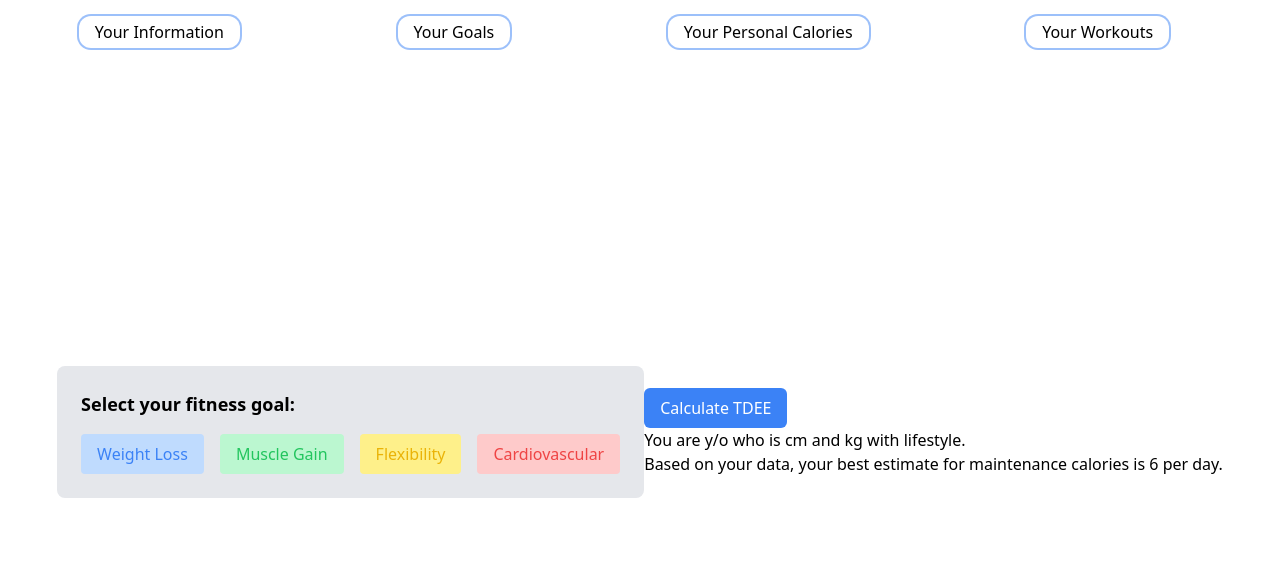
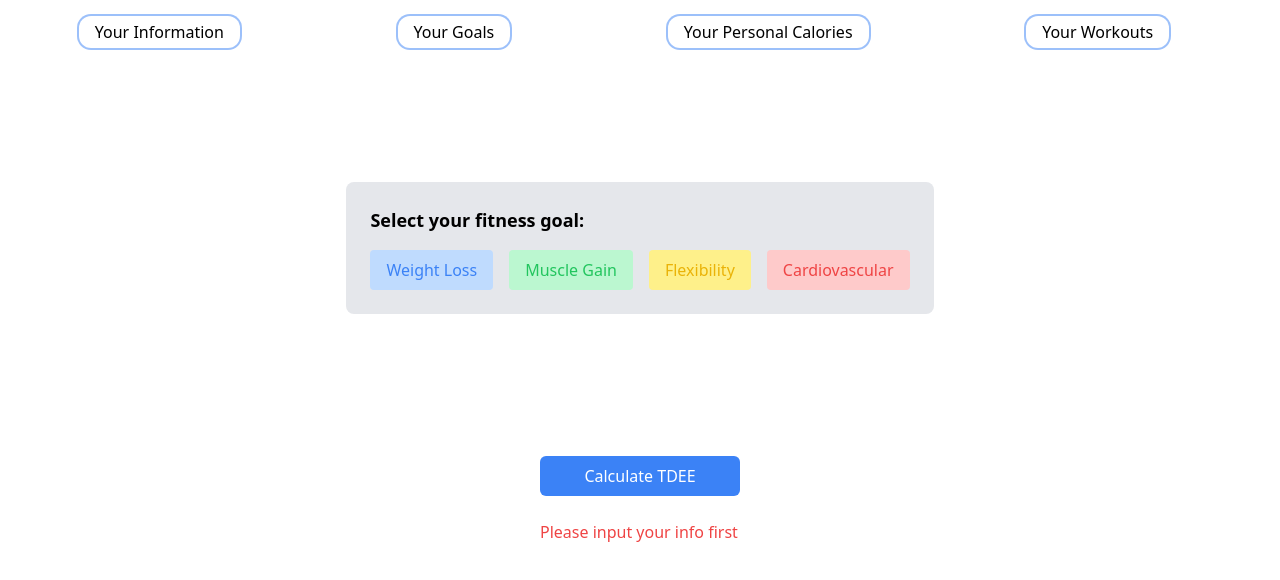
Before and after one commit to Czar123-kali/FitnessApp, a React (Create React App) app: page /goals in a window 1280 px wide. Both pictures are taken after a click on the button "Calculate TDEE". Shown: the top 580 px of the page. Built offline with nearby package versions, Linux system fonts and the light colour scheme.

Commit message:
added css on goals and result

```diff
--- a/src/components/Result.js
+++ b/src/components/Result.js
@@ -1,71 +1,91 @@
-import React from "react";
+import React from 'react'
 
 const Result = ({ userData, handleTdeeCalculation, setShowTDEE, showTDEE }) => {
+  const { age, gender, activityLevel, height, weight } = userData
   const calculateTDEE = () => {
-    let activityMultiplier;
-    switch (userData.activityLevel) {
-      case "sedentary":
-        activityMultiplier = 1.2;
-        break;
-      case "lightly-active":
-        activityMultiplier = 1.375;
-        break;
-      case "moderately-active":
-        activityMultiplier = 1.55;
-        break;
-      case "very-active":
-        activityMultiplier = 1.725;
-        break;
-      case "super-active":
-        activityMultiplier = 1.9;
-        break;
+    if (
+      age === '' ||
+      gender === '' ||
+      activityLevel === '' ||
+      height === '' ||
+      weight === ''
+    ) {
+      return 0
+    }
+
+    let activityMultiplier
+
+    switch (activityLevel) {
+      case 'sedentary':
+        activityMultiplier = 1.2
+        break
+      case 'lightly-active':
+        activityMultiplier = 1.375
+        break
+      case 'moderately-active':
+        activityMultiplier = 1.55
+        break
+      case 'very-active':
+        activityMultiplier = 1.725
+        break
+      case 'super-active':
+        activityMultiplier = 1.9
+        break
       default:
-        activityMultiplier = 1.2;
-        break;
+        activityMultiplier = 1.2
+        break
     }
+
     const tdee =
-      (10 * userData.weight +
-        6.25 * userData.height -
-        5 * userData.age +
-        (userData.gender === "female" ? -161 : 5)) *
-      activityMultiplier;
+      (10 * weight +
+        6.25 * height -
+        5 * age +
+        (gender === 'female' ? -161 : 5)) *
+      activityMultiplier
 
-    return Math.round(tdee);
-  };
+    return Math.round(tdee)
+  }
 
   const handleShowTDEE = () => {
-    setShowTDEE(true); // Set showTDEE state to true when the button is clicked
-    handleTdeeCalculation(tdee);
-  };
+    setShowTDEE(true) // Set showTDEE state to true when the button is clicked
+    handleTdeeCalculation(tdee)
+    console.log(userData)
+  }
 
-  const tdee = calculateTDEE(); // Calculate TDEE
+  const tdee = calculateTDEE() // Calculate TDEE
 
   return (
-    <div>
+    <div className='goal-page flex justify-center items-center'>
+      <div className='p-6 rounded-lg mx-auto max-w-screen-lg'>
+        <div className='flex justify-center'>
           <button
-        className="bg-blue-500 text-white px-4 py-2 rounded-md"
+            className='bg-blue-500 text-white px-4 py-2 rounded-md w-[200px]'
             onClick={handleShowTDEE}
           >
             Calculate TDEE
           </button>
-      {showTDEE && !isNaN(tdee) ? (
-        <>
-          <h2>
-            You are {userData.age} y/o {userData.gender} who is{" "}
-            {userData.height} cm and {userData.weight} kg with{" "}
+        </div>
+        {showTDEE && tdee != 0 ? (
+          <div className='mt-6'>
+            <h2 className='text-gray-500'>
+              You are {userData.age} y/o {userData.gender} who is{' '}
+              {userData.height} cm and {userData.weight} kg with{' '}
               {userData.activityLevel} lifestyle.
             </h2>
-          <h2>
-            Based on your data, your best estimate for maintenance calories is{" "}
+            <h2 className='text-gray-500'>
+              Based on your data, your best estimate for maintenance calories is{' '}
               {tdee} per day.
               <h2></h2>
             </h2>
-        </>
+          </div>
         ) : showTDEE ? (
-        <>Please input your info</>
+          <div className='mt-6'>
+            <h2 className='text-red-500'>Please input your info first</h2>
+          </div>
         ) : null}
       </div>
-  );
-};
+    </div>
+  )
+}
 
-export default Result;
+export default Result
--- a/src/components/UserGoals.js
+++ b/src/components/UserGoals.js
@@ -1,5 +1,5 @@
-import React from "react";
-import Result from "./Result";
+import React from 'react'
+import Result from './Result'
 
 const UserGoals = ({
   handleUserDataChange,
@@ -12,31 +12,32 @@ const UserGoals = ({
   setShowTDEE,
 }) => {
   const handleGoalChange = (event) => {
-    const goal = event.currentTarget.value;
-    setSelectedGoal(goal); // Update selectedGoal state
-    handleUserDataChange(userInfo, goal); // Pass the selected goal to the parent component
-  };
+    const goal = event.currentTarget.value
+    setSelectedGoal(goal) // Update selectedGoal state
+    handleUserDataChange(userInfo, goal) // Pass the selected goal to the parent component
+  }
 
   return (
-    <div className="goal-page flex justify-center items-center h-[calc(100vh-4rem)]">
-      <div className="bg-gray-200 p-6 rounded-lg">
-        <h3 className="text-lg font-semibold mb-4">
+    <div>
+      <div className='goal-page flex justify-center items-center h-[calc(50vh-2rem)]'>
+        <div className='bg-gray-200 p-6 rounded-lg mx-auto max-w-screen-lg'>
+          <h3 className='text-lg font-semibold mb-4'>
             Select your fitness goal:
           </h3>
-        <div className="flex flex-row space-x-4">
+          <div className='flex flex-row space-x-4'>
             <label
               className={`flex items-center ${
-              selectedGoal === "weight-loss"
-                ? "bg-blue-500 text-white animate-bounce"
-                : "bg-blue-200 text-blue-500"
+                selectedGoal === 'weight-loss'
+                  ? 'bg-blue-500 text-white animate-bounce'
+                  : 'bg-blue-200 text-blue-500'
               } px-4 py-2 rounded cursor-pointer transition-colors`}
             >
               <input
-              type="radio"
-              name="goal"
-              value="weight-loss"
-              checked={selectedGoal === "weight-loss"}
-              className="hidden"
+                type='radio'
+                name='goal'
+                value='weight-loss'
+                checked={selectedGoal === 'weight-loss'}
+                className='hidden'
                 onClick={handleGoalChange}
                 readOnly
               />
@@ -44,17 +45,17 @@ const UserGoals = ({
             </label>
             <label
               className={`flex items-center ${
-              selectedGoal === "muscle-gain"
-                ? "bg-green-500 text-white animate-bounce"
-                : "bg-green-200 text-green-500"
+                selectedGoal === 'muscle-gain'
+                  ? 'bg-green-500 text-white animate-bounce'
+                  : 'bg-green-200 text-green-500'
               } px-4 py-2 rounded cursor-pointer transition-colors`}
             >
               <input
-              type="radio"
-              name="goal"
-              value="muscle-gain"
-              checked={selectedGoal === "muscle-gain"}
-              className="hidden"
+                type='radio'
+                name='goal'
+                value='muscle-gain'
+                checked={selectedGoal === 'muscle-gain'}
+                className='hidden'
                 onClick={handleGoalChange}
                 readOnly
               />
@@ -62,17 +63,17 @@ const UserGoals = ({
             </label>
             <label
               className={`flex items-center ${
-              selectedGoal === "flexibility"
-                ? "bg-yellow-500 text-white animate-bounce"
-                : "bg-yellow-200 text-yellow-500"
+                selectedGoal === 'flexibility'
+                  ? 'bg-yellow-500 text-white animate-bounce'
+                  : 'bg-yellow-200 text-yellow-500'
               } px-4 py-2 rounded cursor-pointer transition-colors`}
             >
               <input
-              type="radio"
-              name="goal"
-              value="flexibility"
-              checked={selectedGoal === "flexibility"}
-              className="hidden"
+                type='radio'
+                name='goal'
+                value='flexibility'
+                checked={selectedGoal === 'flexibility'}
+                className='hidden'
                 onClick={handleGoalChange}
                 readOnly
               />
@@ -80,22 +81,23 @@ const UserGoals = ({
             </label>
             <label
               className={`flex items-center ${
-              selectedGoal === "cardiovascular"
-                ? "bg-red-500 text-white animate-bounce"
-                : "bg-red-200 text-red-500"
+                selectedGoal === 'cardiovascular'
+                  ? 'bg-red-500 text-white animate-bounce'
+                  : 'bg-red-200 text-red-500'
               } px-4 py-2 rounded cursor-pointer transition-colors`}
             >
               <input
-              type="radio"
-              name="goal"
-              value="cardiovascular"
-              checked={selectedGoal === "cardiovascular"}
-              className="hidden"
+                type='radio'
+                name='goal'
+                value='cardiovascular'
+                checked={selectedGoal === 'cardiovascular'}
+                className='hidden'
                 onClick={handleGoalChange}
                 readOnly
               />
               Cardiovascular
             </label>
+          </div>
         </div>
       </div>
       <Result
@@ -105,7 +107,7 @@ const UserGoals = ({
         setShowTDEE={setShowTDEE}
       />
     </div>
-  );
-};
+  )
+}
 
-export default UserGoals;
+export default UserGoals
```
Lines whose indentation alone changed are shown as unchanged.
